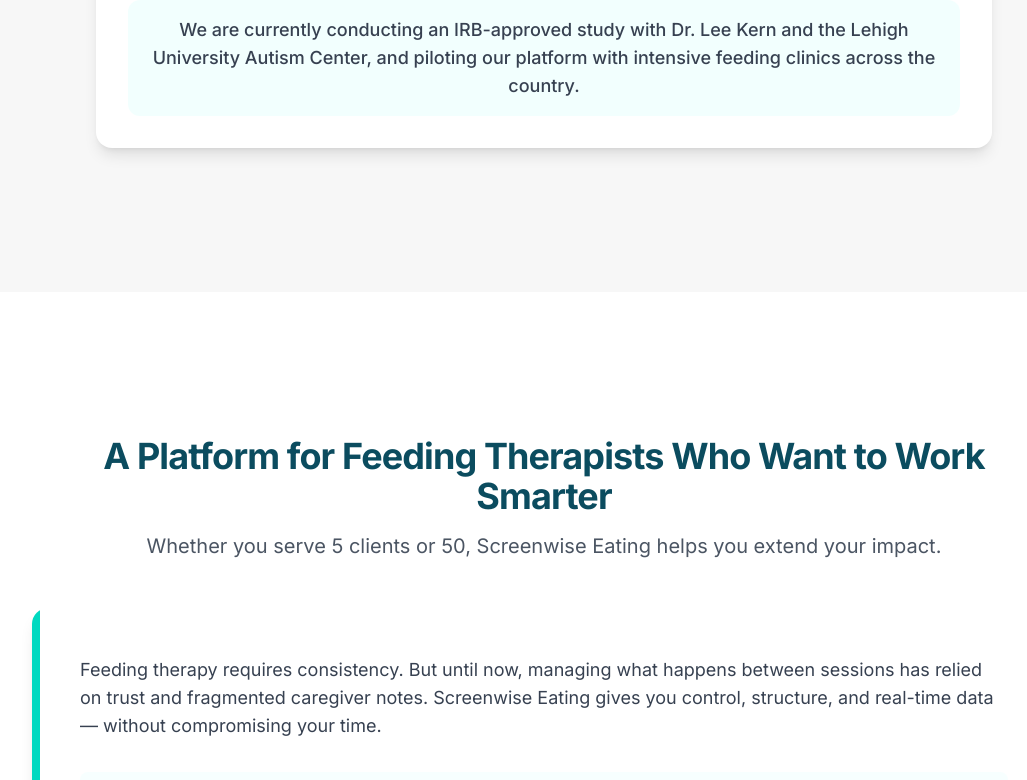
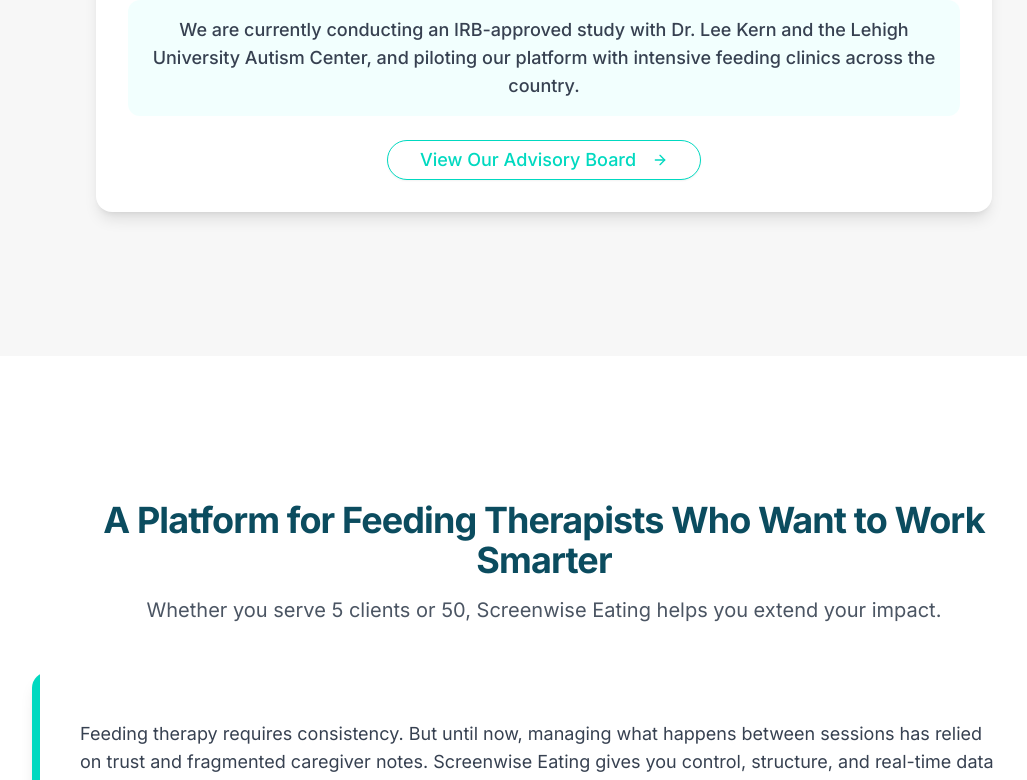
Before and after one commit to canaankimball/screenwise-website-builder, a React (Vite) app: page / in a window 1280 px wide. Shown: the part 3944-4724 px from the top of the page, without its empty margins (96-1123 px from the left). Built offline with nearby package versions, Linux system fonts and the light colour scheme.

Commit message:
Add advisory board button
Adds a "View Our Advisory Board" button to the "Built With Experts" section, linking to the advisory board section on the Our Story page.

```diff
--- a/src/components/home/Evidence.tsx
+++ b/src/components/home/Evidence.tsx
@@ -1,6 +1,7 @@
-
 import React from 'react';
-import { Check } from 'lucide-react';
+import { Check, ArrowRight } from 'lucide-react';
+import { Button } from '@/components/ui/button';
+import { Link } from 'react-router-dom';
 
 const collaborations = [
   "Authors of widely used feeding therapy protocols and published research",
@@ -35,9 +36,15 @@ const Evidence = () => {
           </ul>
 
           <div className="mt-10 text-center">
-            <p className="text-lg text-gray-700 font-medium px-6 py-4 bg-screenwise-light bg-opacity-50 rounded-xl inline-block">
+            <p className="text-lg text-gray-700 font-medium px-6 py-4 bg-screenwise-light bg-opacity-50 rounded-xl inline-block mb-6">
               We are currently conducting an IRB-approved study with Dr. Lee Kern and the Lehigh University Autism Center, and piloting our platform with intensive feeding clinics across the country.
             </p>
+
+            <Link to="/our-story#advisory-board">
+              <Button variant="outline" className="border-screenwise-teal text-screenwise-teal hover:bg-screenwise-light rounded-full px-8 py-3 text-lg flex items-center mx-auto shadow-sm hover:shadow-md transform hover:-translate-y-1 transition-all duration-300">
+                View Our Advisory Board <ArrowRight className="ml-2" size={18} />
+              </Button>
+            </Link>
           </div>
         </div>
       </div>
```
